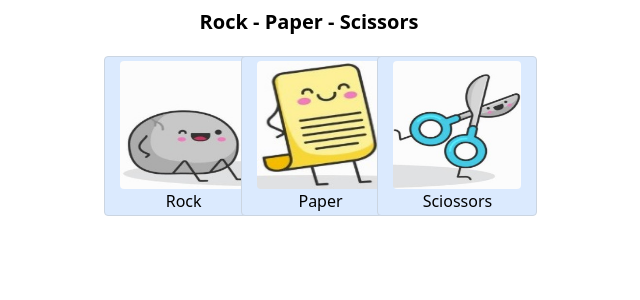
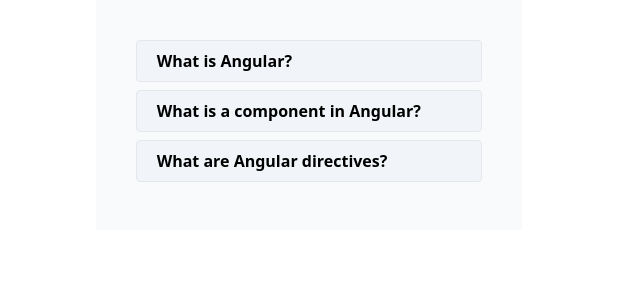
Before and after one commit to buddhika85/30_Apps_Angular, an Angular app: page / in a window 1280 px wide. Shown: the top 300 px of the page, without its empty margins (331-971 px from the left). Built offline with nearby package versions, Linux system fonts and the light colour scheme.

Commit message:
accordion animation

```diff
--- /dev/null
+++ b/src/app/accordion-animation-8/accordion-animation-8.component.html
@@ -0,0 +1,18 @@
+<div class="flex flex-col mx-auto w-1/3 bg-slate-50 p-10">
+  <div class="grid grid-cols-1 text-center">
+    @for (faq of faqs; track $index) {
+
+    <div
+      class="mb-2 text-left pl-5 pr-5 pt-2 pb-2 font-semibold border rounded cursor-pointer bg-slate-100 hover:bg-yellow-50"
+      (click)="openFaq(faq)"
+    >
+      {{ faq.question }}
+    </div>
+
+    @if (faq === selectedFaq) {
+    <div class="text-left pl-5 pr-5 pt-1 pb-5 text-blue-800">
+      {{ faq.answer }}
+    </div>
+    } }
+  </div>
+</div>
--- /dev/null
+++ b/src/app/accordion-animation-8/accordion-animation-8.component.ts
@@ -0,0 +1,47 @@
+import { CommonModule } from '@angular/common';
+import { Component } from '@angular/core';
+import { FormsModule } from '@angular/forms';
+
+@Component({
+  selector: 'app-accordion-animation-8',
+  standalone: true,
+  imports: [CommonModule, FormsModule],
+  templateUrl: './accordion-animation-8.component.html',
+  styleUrl: './accordion-animation-8.component.scss',
+})
+export class AccordionAnimation8Component {
+  faqs: Faq[] = [
+    new Faq(
+      'What is Angular?',
+      'Angular is a platform for building mobile and desktop web applications.'
+    ),
+    new Faq(
+      'What is a component in Angular?',
+      'A component controls a patch of the screen called a view. Components are the main building block of Angular applications.'
+    ),
+    new Faq(
+      'What are Angular directives?',
+      'Directives are instructions in the DOM. Angular directives allow you to attach behavior to elements in the DOM.'
+    ),
+  ];
+
+  selectedFaq: Faq | null = null;
+
+  openFaq(faq: Faq): void {
+    if (faq === this.selectedFaq) {
+      this.selectedFaq = null;
+      return;
+    }
+    this.selectedFaq = faq;
+  }
+}
+
+export class Faq {
+  question!: string;
+  answer!: string;
+
+  constructor(question: string, answer: string) {
+    this.question = question;
+    this.answer = answer;
+  }
+}
--- a/src/app/app.component.html
+++ b/src/app/app.component.html
@@ -12,4 +12,6 @@
 
 <!-- <app-dynamic-list-filter /> -->
 
-<app-rock-paper-scissors-7 />
+<!-- <app-rock-paper-scissors-7 /> -->
+
+<app-accordion-animation-8 />
--- a/src/app/app.component.ts
+++ b/src/app/app.component.ts
@@ -8,14 +8,15 @@
 import { TicTacToe5Component } from './tic-tac-toe-5/tic-tac-toe-5.component';
 import { DynamicListFilterComponent } from './dynamic-list-filter/dynamic-list-filter.component';
 import { RockPaperScissors7Component } from './rock-paper-scissors-7/rock-paper-scissors-7.component';
+import { AccordionAnimation8Component } from './accordion-animation-8/accordion-animation-8.component';
 
 @Component({
   selector: 'app-root',
   standalone: true,
-  imports: [RockPaperScissors7Component],
+  imports: [AccordionAnimation8Component],
   templateUrl: './app.component.html',
   styleUrl: './app.component.scss',
 })
 export class AppComponent {
-  title = '30_Apps_Angular';
+  title = '30 Apps Angular';
 }
--- a/src/index.html
+++ b/src/index.html
@@ -2,7 +2,7 @@
 <html lang="en">
   <head>
     <meta charset="utf-8" />
-    <title>30 Apps Angular</title>
+    <title>30 Apps - Angular</title>
     <base href="/" />
     <meta name="viewport" content="width=device-width, initial-scale=1" />
     <link rel="icon" type="image/x-icon" href="favicon.ico" />
```
Also changed, not shown: app_pics/9.png (added), src/app/accordion-animation-8/accordion-animation-8.component.scss (added).
